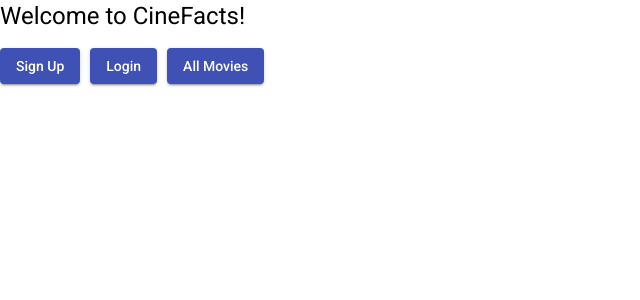
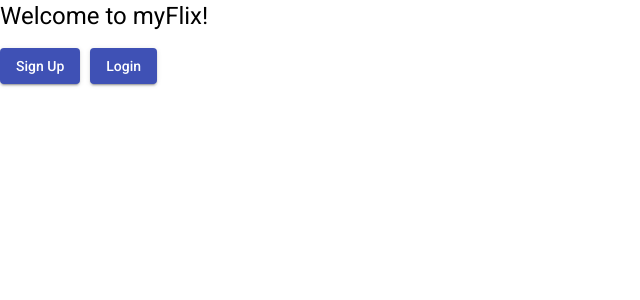
Before and after one commit to tread06/cinefacts-angular-client, an Angular app: page /welcome in a window 1280 px wide. Shown: the top 300 px of the page, without its empty margins (0-640 px from the left). Built offline with nearby package versions, Linux system fonts and the light colour scheme.

Commit message:
Added routing and welcome view
Added routing and welcome view

```diff
--- a/src/app/app.component.html
+++ b/src/app/app.component.html
@@ -1,30 +1 @@
-<div class="main-page">
-  <h1>
-    Welcome to CineFacts!
-  </h1>
-  <button
-    mat-raised-button
-    (click)="openUserRegistrationDialog()"
-    style="margin-right: 10px;"
-    color="primary"
-  >
-    Sign Up
-  </button>
-  <button
-    mat-raised-button
-    (click)="openUserLoginDialog()"
-    style="margin-right: 10px;"
-    color="primary"
-  >
-    Login
-  </button>
-
-  <button
-    mat-raised-button
-    color="primary"
-    (click)="openMoviesDialog()"
-    style="margin-right: 10px;"
-  >
-    All Movies
-  </button>
-</div>
+<router-outlet></router-outlet>
--- a/src/app/app.component.ts
+++ b/src/app/app.component.ts
@@ -1,9 +1,4 @@
-// src/app/app.component.ts
 import { Component } from '@angular/core';
-import { UserRegistrationFormComponent } from './user-registration-form/user-registration-form.component';
-import { UserLoginFormComponent } from './user-login-form/user-login-form.component';
-import { MatDialog } from '@angular/material/dialog';
-import { MovieCardComponent } from './movie-card/movie-card.component';
 
 @Component({
   selector: 'app-root',
@@ -11,28 +6,5 @@ import { MovieCardComponent } from './movie-card/movie-card.component';
   styleUrls: ['./app.component.css']
 })
 export class AppComponent {
-  title = 'cineFacts-Angular-client';
-
-  constructor(public dialog: MatDialog) { }
-  // This is the function that will open the dialog when the signup button is clicked
-
-  openUserRegistrationDialog(): void {
-  this.dialog.open(UserRegistrationFormComponent, {
-    // Assigning the dialog a width
-    width: '280px'
-    });
-  }
-
-  openUserLoginDialog(): void {
-    this.dialog.open(UserLoginFormComponent, {
-      // Assigning the dialog a width
-      width: '280px'
-    });
-  }
-
-  openMoviesDialog(): void {
-    this.dialog.open(MovieCardComponent, {
-      width: '500px'
-    });
-  }
+  title = 'myFlix-Angular-client';
 }
--- a/src/app/app.module.ts
+++ b/src/app/app.module.ts
@@ -13,19 +13,31 @@ import { MatFormFieldModule } from '@angular/material/form-field';
 import { MatDialogModule } from '@angular/material/dialog';
 import { MatSnackBarModule } from '@angular/material/snack-bar';
 import { FormsModule } from '@angular/forms';
+import { RouterModule, Routes } from '@angular/router';
+import { MatIconModule } from '@angular/material/icon';
 
 import { UserRegistrationFormComponent } from './user-registration-form/user-registration-form.component';
 import { UserLoginFormComponent } from './user-login-form/user-login-form.component';
 import { MovieCardComponent } from './movie-card/movie-card.component';
+import { WelcomePageComponent } from './welcome-page/welcome-page.component';
+
+//adding routes
+const appRoutes: Routes = [
+  { path: 'welcome', component: WelcomePageComponent },
+  { path: 'movies', component: MovieCardComponent },
+  { path: '', redirectTo: 'welcome', pathMatch: 'prefix' },
+];
 
 @NgModule({
   declarations: [
     AppComponent,
     UserRegistrationFormComponent,
     UserLoginFormComponent,
-    MovieCardComponent
+    MovieCardComponent,
+    WelcomePageComponent
   ],
   imports: [
+    RouterModule.forRoot(appRoutes),
     HttpClientModule,
     BrowserModule,
     BrowserAnimationsModule,
@@ -35,7 +47,8 @@ import { MovieCardComponent } from './movie-card/movie-card.component';
     MatFormFieldModule,
     MatDialogModule,
     MatSnackBarModule,
-    FormsModule
+    FormsModule,
+    MatIconModule
   ],
   providers: [],
   bootstrap: [AppComponent]
--- a/src/app/movie-card/movie-card.component.css
+++ b/src/app/movie-card/movie-card.component.css
@@ -0,0 +1,19 @@
+.movie-card {
+  margin: 10px;
+  flex: 1 1 auto;
+}
+.movie-card-header {
+  width: 200px;
+}
+.movie-card-image {
+  margin: auto;
+  height: 100%;
+}
+.movie-card-image-container {
+  height: 300px;
+  display: flex;
+}
+.movie-card-container {
+  height: 550px;
+  display: flex;
+}
--- a/src/app/movie-card/movie-card.component.html
+++ b/src/app/movie-card/movie-card.component.html
@@ -1,6 +1,35 @@
-<mat-card *ngFor="let movie of movies; let i=index;">
-  <mat-dialog-content>
-      <mat-card-title>{{movie.Title}}</mat-card-title>
-      <mat-card-subtitle><img src={{movie.ImageURL}}/></mat-card-subtitle>
-  </mat-dialog-content>
-</mat-card>
+<div class="movie-card-container">
+  <mat-card *ngFor="let movie of movies;" class="movie-card">
+      <mat-card-header class="movie-card-header">
+        <mat-card-title>{{movie.Title}}</mat-card-title>
+        <mat-card-subtitle>Directed by: {{movie.Director.Name}}</mat-card-subtitle>
+      </mat-card-header>
+
+      <div class="movie-card-image-container">
+        <img class="movie-card-image" src={{movie.ImageURL}} alt= {{movie.Title}} />
+      </div>
+
+
+      <mat-card-actions>
+          <button
+              mat-button
+              color="primary"
+          >
+              Genre
+          </button>
+          <button
+              mat-button
+              color="primary"
+          >
+              Director
+          </button>
+          <button
+              mat-button
+              color="primary"
+          >
+              Synopsis
+          </button>
+          <mat-icon>favorite_border</mat-icon>
+      </mat-card-actions>
+  </mat-card>
+</div>
--- a/src/app/user-login-form/user-login-form.component.ts
+++ b/src/app/user-login-form/user-login-form.component.ts
@@ -2,6 +2,7 @@ import { Component, OnInit, Input } from '@angular/core';
 import { MatDialogRef } from '@angular/material/dialog';
 import { UserService } from '../fetch-api-data.service';
 import { MatSnackBar } from '@angular/material/snack-bar';
+import { Router } from '@angular/router';
 
 @Component({
   selector: 'app-user-login-form',
@@ -13,7 +14,8 @@ export class UserLoginFormComponent implements OnInit {
   constructor(
     public userService: UserService,
     public dialogRef: MatDialogRef<UserLoginFormComponent>,
-    public snackBar: MatSnackBar) { }
+    public snackBar: MatSnackBar,
+    public router: Router ){ }
 
   @Input() userData = { Username: '', Password: ''};
 
@@ -26,8 +28,8 @@ export class UserLoginFormComponent implements OnInit {
     //store token on local storge
     localStorage.setItem('token', result.token);
     const message = "Login success. Welcome, " + result.user.Username;
-
     this.dialogRef.close(); // This will close the modal on success!
+    this.router.navigate(['movies']); //navigate to movies
     this.snackBar.open(message, 'OK', {
       duration: 4000
       });
--- /dev/null
+++ b/src/app/welcome-page/welcome-page.component.html
@@ -0,0 +1,21 @@
+<div class="main-page">
+  <h1>
+    Welcome to myFlix!
+  </h1>
+  <button
+    mat-raised-button
+    (click)="openUserRegistrationDialog()"
+    style="margin-right: 10px;"
+    color="primary"
+  >
+    Sign Up
+  </button>
+  <button
+    mat-raised-button
+    color="primary"
+    (click)="openUserLoginDialog()"
+    style="margin-right: 10px;"
+  >
+    Login
+  </button>
+</div>
--- /dev/null
+++ b/src/app/welcome-page/welcome-page.component.ts
@@ -0,0 +1,25 @@
+import { Component, OnInit } from '@angular/core';
+import { UserLoginFormComponent } from '../user-login-form/user-login-form.component';
+import { UserRegistrationFormComponent } from '../user-registration-form/user-registration-form.component';
+import { MatDialog } from '@angular/material/dialog';
+
+@Component({
+  selector: 'app-welcome-page',
+  templateUrl: './welcome-page.component.html',
+  styleUrls: ['./welcome-page.component.css']
+})
+export class WelcomePageComponent implements OnInit {
+  constructor(public dialog: MatDialog) { }
+  ngOnInit(): void {
+  }
+  openUserRegistrationDialog(): void {
+    this.dialog.open(UserRegistrationFormComponent, {
+      width: '280px'
+    });
+  }
+openUserLoginDialog(): void {
+    this.dialog.open(UserLoginFormComponent, {
+      width: '280px'
+    });
+  }
+}
```
Also changed, not shown: src/app/welcome-page/welcome-page.component.css (added), 1 other file (tests, documents, lock files or other folders).
